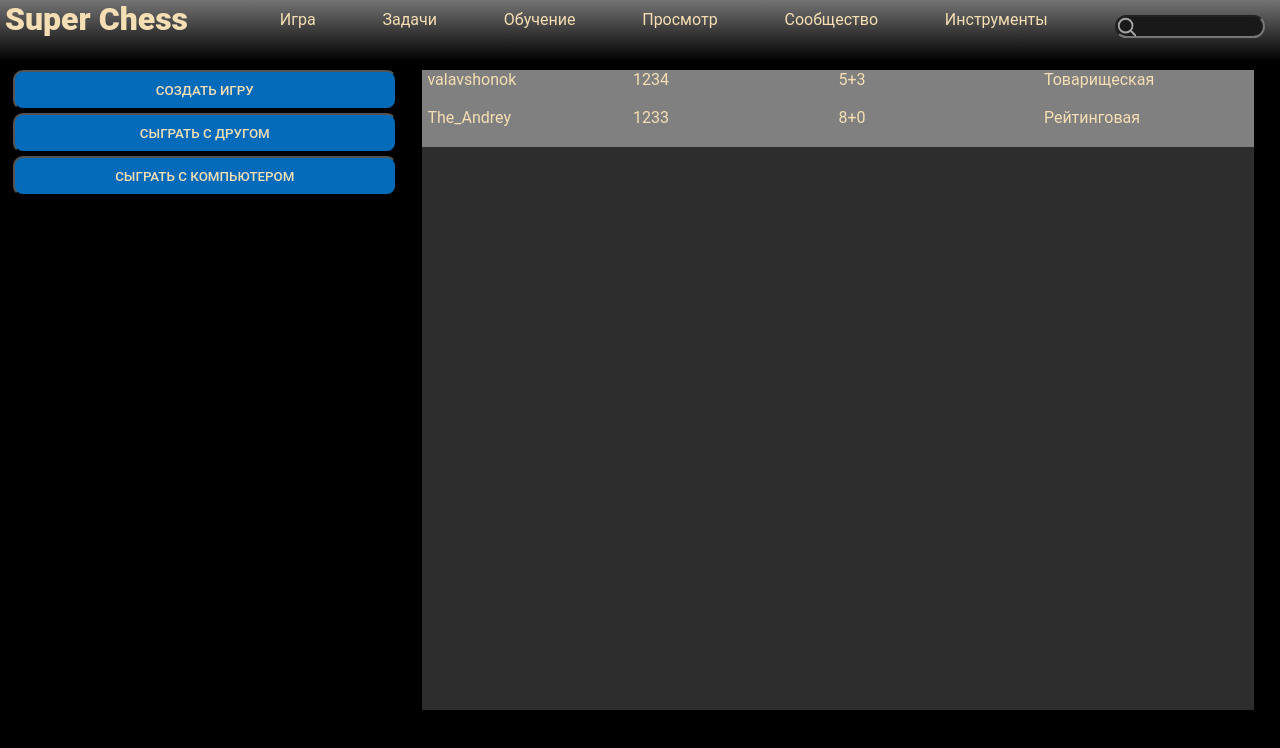
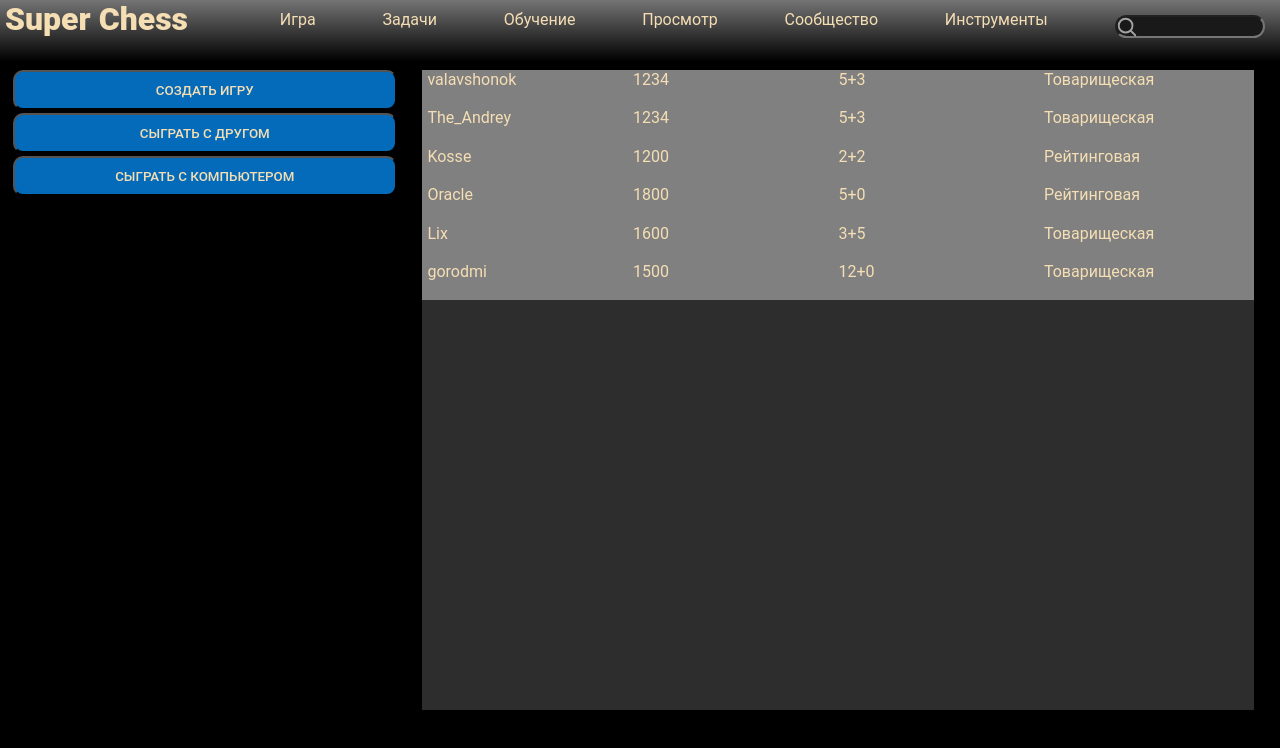
Before and after one commit to RomaTheKing/ChessProject, a React (Create React App) app in the folder frontend/: page /Home in a window 1280 px wide. Shown: the top 748 px of the page. Built offline with nearby package versions, Linux system fonts and the light colour scheme.

Commit message:
Frontend: Add Search Slice using support

```diff
--- a/frontend/src/components/SearchPanel/index.jsx
+++ b/frontend/src/components/SearchPanel/index.jsx
@@ -1,23 +1,81 @@
-import React from "react";
+import React, { useEffect } from "react";
 
 import styles from "./SearchPanel.module.scss";
 import GameLabel from "../GameLabel";
+import { useDispatch, useSelector } from "react-redux";
+import { addGame, clear } from "../../redux/slices/searchSlice";
 
 function SearchPanel() {
+  console.log("SearchPanel");
+  const dispatch = useDispatch();
+
+  useEffect(() => {
+    dispatch(clear());
+    dispatch(
+      addGame({
+        name: "valavshonok",
+        rating: 1234,
+        timeControl: { base: 5, delta: 3 },
+        mode: 0,
+      })
+    );
+    dispatch(
+      addGame({
+        name: "The_Andrey",
+        rating: 1234,
+        timeControl: { base: 5, delta: 3 },
+        mode: 0,
+      })
+    );
+    dispatch(
+      addGame({
+        name: "Kosse",
+        rating: 1200,
+        timeControl: { base: 2, delta: 2 },
+        mode: 1,
+      })
+    );
+    dispatch(
+      addGame({
+        name: "Oracle",
+        rating: 1800,
+        timeControl: { base: 5, delta: 0 },
+        mode: 1,
+      })
+    );
+    dispatch(
+      addGame({
+        name: "Lix",
+        rating: 1600,
+        timeControl: { base: 3, delta: 5 },
+        mode: 0,
+      })
+    );
+    dispatch(
+      addGame({
+        name: "gorodmi",
+        rating: 1500,
+        timeControl: { base: 12, delta: 0 },
+        mode: 0,
+      })
+    );
+  }, []);
+
+  const games = useSelector((state) => state.searchSlice.games);
+  console.log(games);
+
   return (
     <div className={styles.root}>
-      <GameLabel
-        name={"valavshonok"}
-        rating={1234}
-        timeControl={{ base: 5, delta: 3 }}
-        mode={0}
-      />
-      <GameLabel
-        name={"The_Andrey"}
-        rating={1233}
-        timeControl={{ base: 8, delta: 0 }}
-        mode={1}
-      />
+      {games.map((game, id) => (
+        // console.log(id);
+        <GameLabel
+          name={game.name}
+          rating={game.rating}
+          timeControl={game.timeControl}
+          mode={game.mode}
+          key={id}
+        />
+      ))}
     </div>
   );
 }
```
